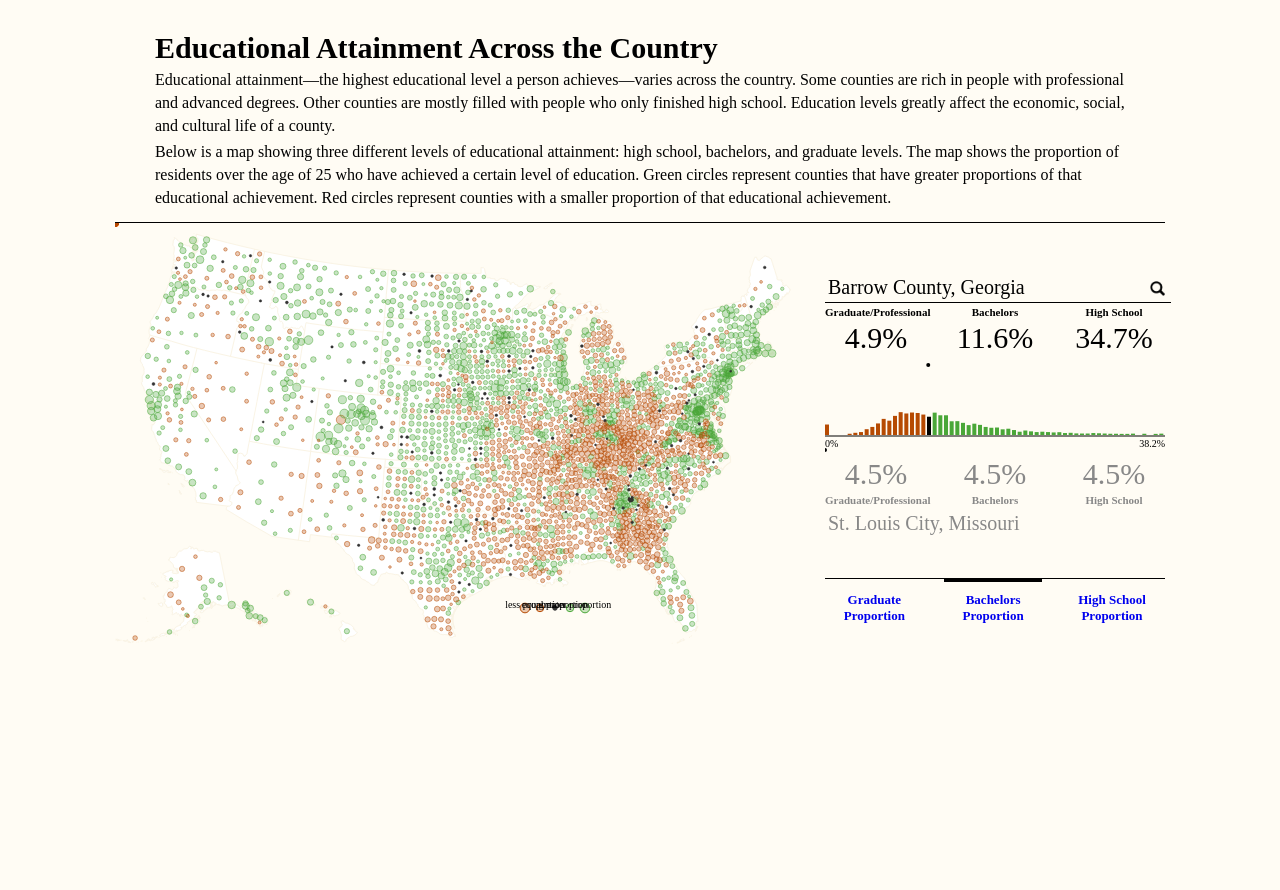
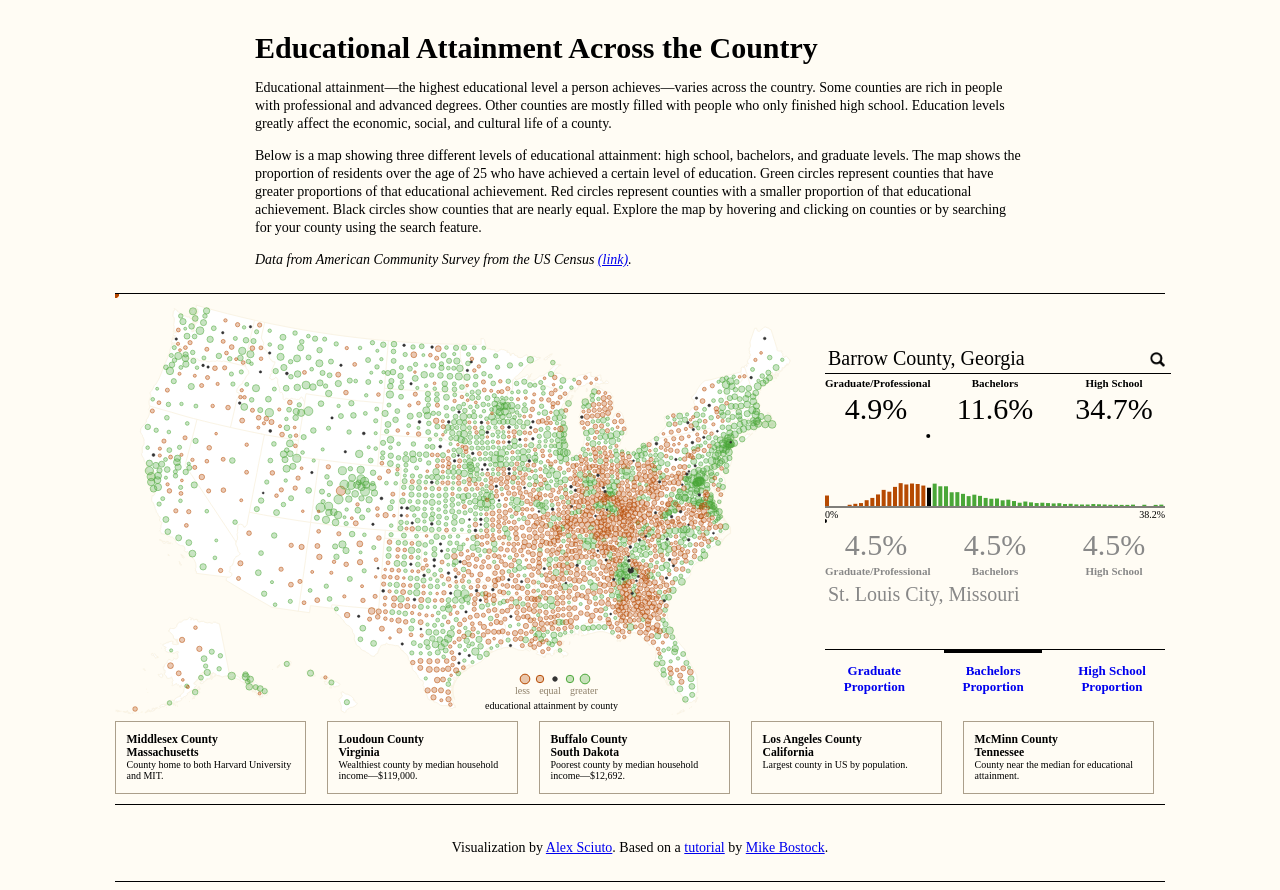
Before and after one commit to SciutoAlex/educational-attainment, a website: page index.html in a window 1280 px wide. Before the commit the page ends 800 px from the top, so only its background shows below. Drawn offline with Linux system fonts and the light colour scheme.

Commit message:
updated path

```diff
--- a/index.html
+++ b/index.html
@@ -40,14 +40,14 @@ h1 {
 }
 
 .top {
-  padding: 20px 40px 10px 40px;
+  padding: 20px 140px 10px 140px;
   border-bottom:1px solid black;
 }
 
 .top p {
-margin: 3px 0;
-font-size: 1.6rem;
-line-height: 2.3rem;
+margin: 14px 0;
+font-size: 1.4rem;
+line-height: 1.8rem;
 }
 
 .searchbar {
@@ -161,6 +161,33 @@ font-weight:bold;
   font-weight:900;
 }
 
+.example {
+  width:16%;
+  margin-right:2%;
+  padding:1%;
+  float:left;
+  cursor:pointer;
+  border:1px solid #ab9f8b;
+  min-height:50px;
+}
+
+.example p, .example h3 {
+  margin:0;
+  padding:0;
+}
+
+.examples div:last-child {
+
+  margin-right:0;
+}
+
+.examples {
+  overflow:auto;
+  margin-bottom:10px;
+  padding-bottom:10px;
+  border-bottom:1px solid black;
+}
+
 
 /*SVG STYLES*/
 path {
@@ -224,7 +251,10 @@ path {
       Educational attainment—the highest educational level a person achieves—varies across the country. Some counties are rich in people with professional and advanced degrees. Other counties are mostly filled with people who only finished high school. Education levels greatly affect the economic, social, and cultural life of a county.
     </p>
     <p>
-      Below is a map showing three different levels of educational attainment: high school, bachelors, and graduate levels. The map shows the proportion of residents over the age of 25 who have achieved a certain level of education. Green circles represent counties that have greater proportions of that educational achievement. Red circles represent counties with a smaller proportion of that educational achievement.
+      Below is a map showing three different levels of educational attainment: high school, bachelors, and graduate levels. The map shows the proportion of residents over the age of 25 who have achieved a certain level of education. Green circles represent counties that have greater proportions of that educational achievement. Red circles represent counties with a smaller proportion of that educational achievement. Black circles show counties that are nearly equal. Explore the map by hovering and clicking on counties or by searching for your county using the search feature.
+    </p>
+    <p>
+      <em>Data from American Community Survey from the US Census <a href="http://factfinder2.census.gov/faces/nav/jsf/pages/searchresults.xhtml?refresh=t">(link)</a>.</em>
     </p>
   </div>
   <svg class="map"></svg>
@@ -273,6 +303,31 @@ path {
       <a href="#" class="button featured" data-series = "bachelorPercent">Bachelors Proportion</a>
       <a href="#" class="button" data-series = "hsPercent">High School Proportion</a>
     </div>
+  </div>
+  <div class="examples">
+    <div class="example" data-name="Middlesex County, Massachusetts">
+      <h3>Middlesex County<br/>Massachusetts</h3>
+      <p>County home to both Harvard University and MIT.</p>
+    </div>
+    <div class="example" data-name="Loudoun County, Virginia">
+      <h3>Loudoun County<br/>Virginia</h3>
+      <p>Wealthiest county by median household income—$119,000.</p>
+    </div>
+    <div class="example" data-name="Buffalo County, South Dakota">
+      <h3>Buffalo County<br/>South Dakota</h3>
+      <p>Poorest county by median household income—$12,692.</p>
+    </div>
+    <div class="example" data-name="Los Angeles County, California">
+      <h3>Los Angeles County<br/>California</h3>
+      <p>Largest county in US by population.</p>
+    </div>
+    <div class="example" data-name="McMinn County, Tennessee">
+      <h3>McMinn County<br/>Tennessee</h3>
+      <p>County near the median for educational attainment.</p>
+    </div>
+  </div>
+  <div style="padding-top:10px" class="top">
+    <p style='text-align:center;'>Visualization by <a href="http://www.alexsciuto.com">Alex Sciuto</a>. Based on a <a href="http://bost.ocks.org/mike/bubble-map/">tutorial</a> by <a href="http://bost.ocks.org/mike/">Mike Bostock</a>.</p>
   </div>
 </div>
 
@@ -340,7 +395,7 @@ var countyTypeAhead = $('.typeahead').typeahead({
 });
 
 countyTypeAhead.on('typeahead:selected', function(e, data, datasetName) {
-  var functionToFire = $.proxy( refreshMap, data.context );
+  var functionToFire = $.proxy(refreshMap, data.context );
   functionToFire(data.data);
 });
 
@@ -352,6 +407,20 @@ $('.button').click(function() {
   $(this).siblings().removeClass('featured');
   $(this).addClass('featured')
 });
+
+//Connect Examples
+//============
+$('.example').click(function() {
+  var countyName = $(this).attr('data-name');
+  console.log(data);
+  engine.get(countyName, function(suggestions) {
+    console.log(suggestions);
+    suggestions.map(function(suggestion) {
+    var functionToFire = $.proxy(refreshMap, suggestion.context );
+    functionToFire(suggestion.data);
+    });
+  });
+})
 
 
 d3.json("us.json", function(error, us) {
@@ -490,9 +559,11 @@ d3.json("us.json", function(error, us) {
       return returnVal;
     });
 
-  svg.select('.legend').append('text').text('less proportion').attr('x', 10).attr('text-anchor', 'middle');
-  svg.select('.legend').append('text').text('equal proportion').attr('x', 30).attr('text-anchor', 'middle');
-  svg.select('.legend').append('text').text('greater proportion').attr('x', 50).attr('text-anchor', 'middle');
+  svg.select('.legend').append('g').attr('class', 'text').attr('transform', 'translate(0, 15)');
+  svg.select('.text').append('text').text('less').attr('x', 5).attr('text-anchor', 'end').style('fill', "#8e806a");
+  svg.select('.text').append('text').text('equal').attr('x', 25).attr('text-anchor', 'middle').style('fill', "#8e806a");
+  svg.select('.text').append('text').text('greater').attr('x', 45).attr('text-anchor', 'start').style('fill', "#8e806a");
+  svg.select('.text').append('text').text('educational attainment by county').attr('x', -40).attr('y', 15).attr('text-anchor', 'start');
 
 
 
@@ -580,7 +651,7 @@ d3.json("us.json", function(error, us) {
   function hoverMap(d) {
     d3.select(this).classed("hovered", true);
 
-    currentData = d;
+
 
     var hsPercent = d.properties.hsPercent;
     var gradPercent = d.properties.graduatePercent;
@@ -615,14 +686,15 @@ d3.json("us.json", function(error, us) {
   //==========
   var currentContext, currentData, currentBin;
   function refreshMap(d) {
-
+    console.log(currentData)
     if(this !== window) {
       currentContext = this;
+      currentData = d;
     }
-    var hsPercent = d.properties.hsPercent;
-    var gradPercent = d.properties.graduatePercent;
-    var bachelorPercent = d.properties.bachelorPercent;
-    currentBin = d.properties.bin;
+    var hsPercent = currentData.properties.hsPercent;
+    var gradPercent = currentData.properties.graduatePercent;
+    var bachelorPercent = currentData.properties.bachelorPercent;
+    currentBin = currentData.properties.bin;
 
     var basePercent;
     if(series == "graduatePercent") {
@@ -703,7 +775,7 @@ d3.json("us.json", function(error, us) {
       stats.eq(0).html(gradPercent + "%");
       stats.eq(1).html(bachelorPercent + "%");
       stats.eq(2).html(hsPercent + "%");
-      $('.typeahead').val(d.properties.name);
+      $('.typeahead').val(currentData.properties.name);
 
   }
 
@@ -745,11 +817,7 @@ d3.json("us.json", function(error, us) {
         .domain(d3.extent(data, function(d) { return d.properties[series]}))
         .range([0, histWidth]);
 
-    data.map(function(d) {
-      if(d.properties.name == currentData.properties.name) {
-        currentData = d;
-      }
-    })
+
     $.proxy(refreshMap(currentData), currentContext);
 
     histogramJoin
```
